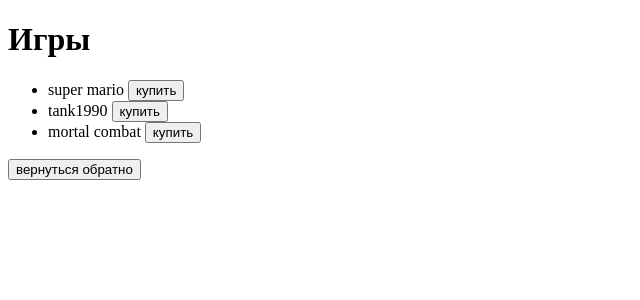
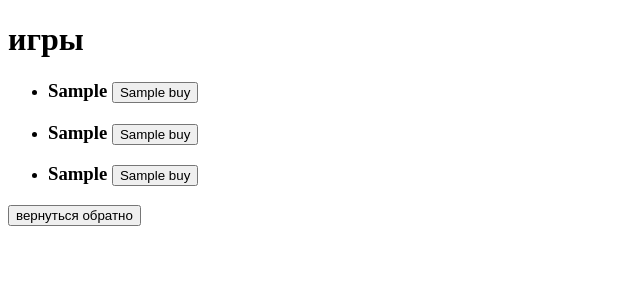
Before and after one commit to vasiliyvn/module_18_3, a Django app: template UrbanDjango/templates/third_task/games.html in a window 1280 px wide. Shown: the top 300 px of the page, without its empty margins (0-640 px from the left). Run offline with Django 4.2, Linux system fonts and the light colour scheme; the template is opened without the code that fills it: most values are stand-ins (such as "Sample title", 1, 10 or a date in 2020).

Commit message:
Update games.html

```diff
--- a/UrbanDjango/templates/third_task/games.html
+++ b/UrbanDjango/templates/third_task/games.html
@@ -2,15 +2,15 @@
 <html lang="en">
 <head>
     <meta charset="UTF-8">
-    <title>games</title>
+    <title>{{Title}}</title>
 </head>
 <body>
-    <h1>Игры</h1>
+    <h1>игры</h1>
     <ul>
-        <li>super mario     <button>купить</button></li>
-        <li>tank1990     <button>купить</button></li>
-        <li>mortal combat     <button>купить</button></li>
+        <li><h3>{{g1}}  <button>{{buy}}</button></h3></li>
+         <li><h3>{{g2}}  <button>{{buy}}</button></h3></li>
+         <li><h3>{{g3}}  <button>{{buy}}</button></h3></li>
     </ul>
-    <a href = 'http://127.0.0.1:8000/'><button>вернуться обратно </button></a>
+    <a href = 'http://127.0.0.1:8000/platform/'><button>вернуться обратно </button></a>
 </body>
 </html>
```
